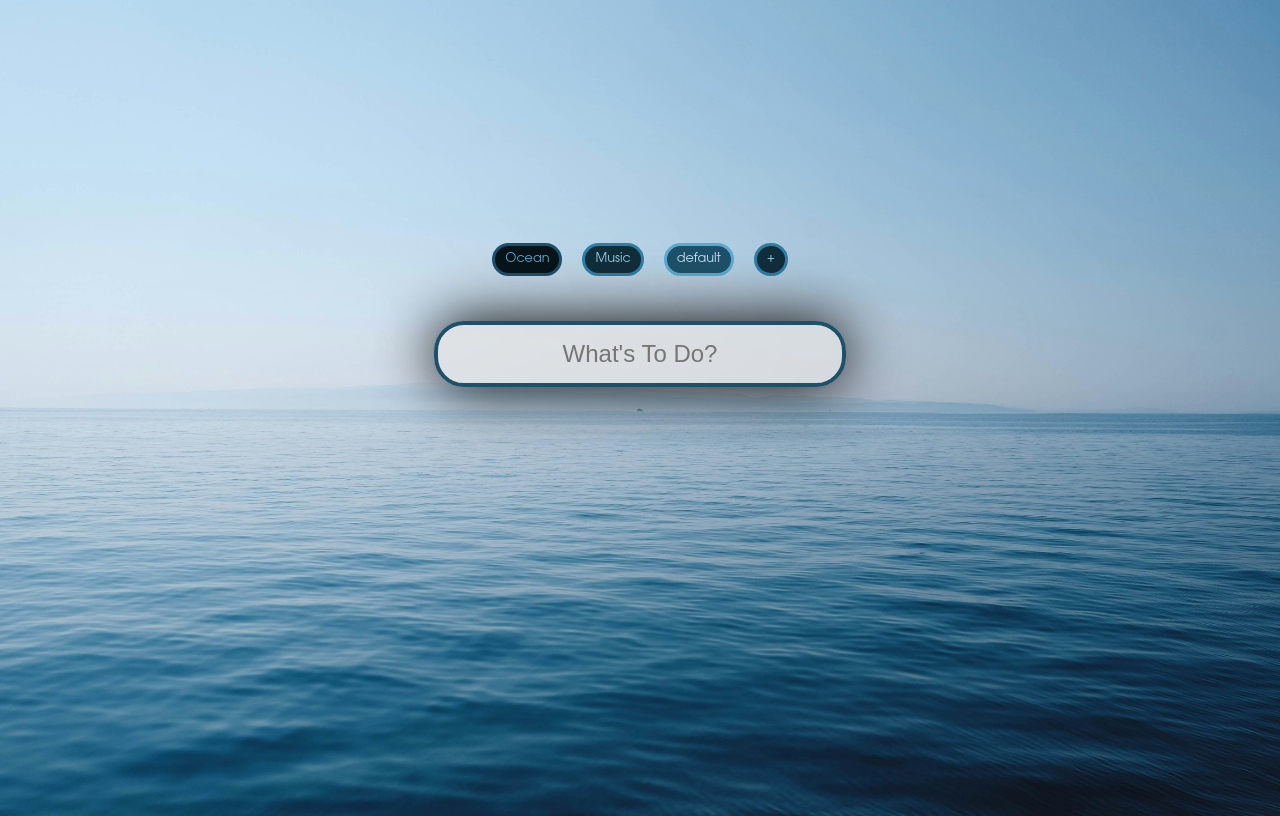
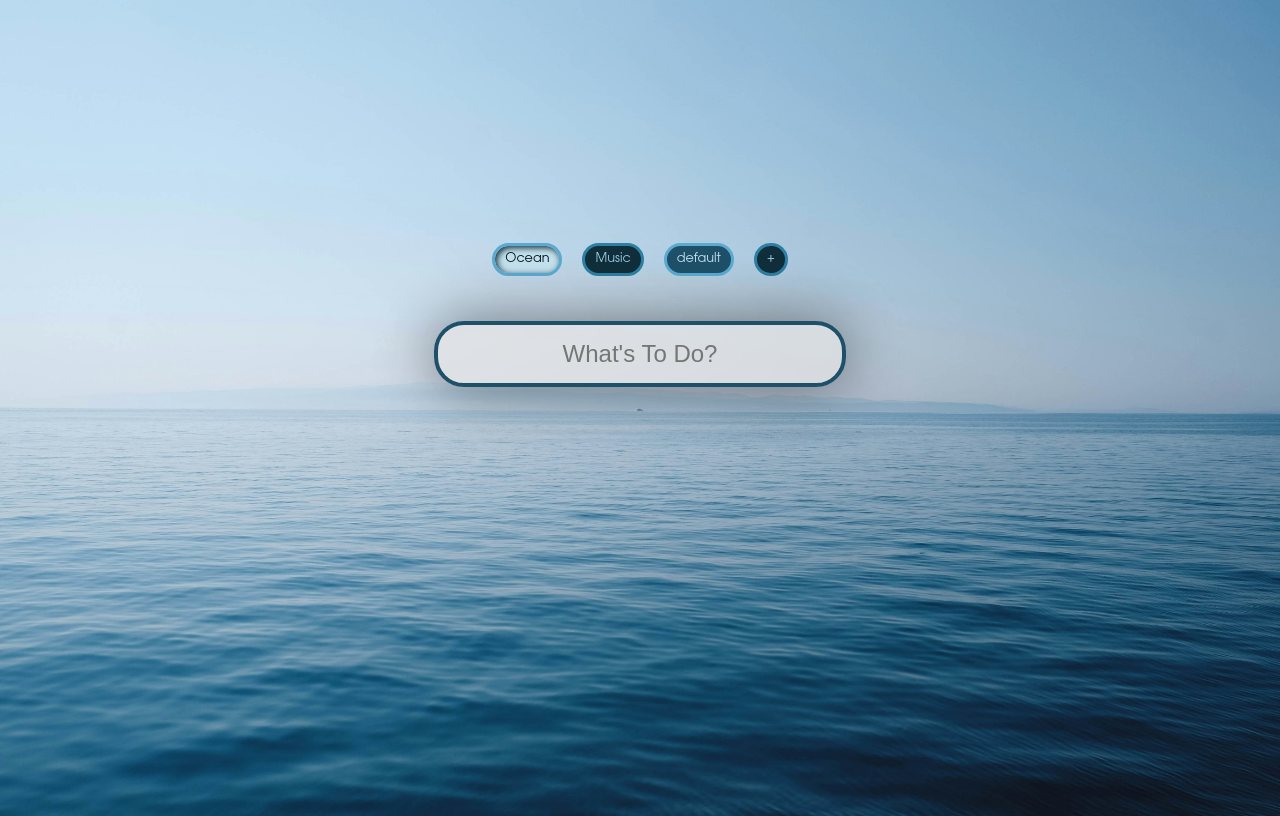
Before and after one commit to emze77/odin-todo-floating, a website built with webpack: page src/template.html in a window 1280 px wide. Built offline with nearby package versions, Linux system fonts and the light colour scheme.

Commit message:
highlight current project

```diff
--- a/src/css/styles.css
+++ b/src/css/styles.css
@@ -12,6 +12,9 @@
   --olivedrab-bg: url("../assets/img/desert_juli-kosolapova-Us_dv71f1bc-unsplash.jpg");
   --sienna-bg: url("../assets/img/vulcano_tetiana-grypachevska-80x3QULJDN4-unsplash.jpg");
   --steelblue-bg: url("../assets/img/ocean_thomas-vimare-IZ01rjX0XQA-unsplash.jpg");
+
+  --color-highlight-current: #ba3a3a;
+
 
   font-family: var(--regular-font);
   --transition-time: 0.5s;
@@ -50,7 +53,7 @@
 
   border-radius: 30px;
   background-color: rgba(229, 229, 229, 0.694);
-  box-shadow: 0 0 60px black;
+  box-shadow: 0 0 60px rgba(0, 0, 0, 0.477);
 }
 
 .main-block__project-space {
@@ -77,6 +80,12 @@
   &:hover {
     cursor: pointer;
   }
+}
+
+.main-block__project-button--current {
+  /* border-color: red;
+  box-shadow: 20px 20px 20px red; */
+
 }
 
 
--- a/src/js/dialog.js
+++ b/src/js/dialog.js
@@ -8,7 +8,8 @@
   renderCardProjectSelection,
   renderAccomblishedCardsList,
 } from "./dom.js";
-import { allAccomblishedCards, prios, allCards } from "./deck.js";
+import { allAccomblishedCards, prios
+ } from "./deck.js";
 import {
   handleNewProject,
   deleteCurrentProject,
--- a/src/js/project-space.js
+++ b/src/js/project-space.js
@@ -8,7 +8,6 @@
   createDomProject,
 } from "./dom.js";
 import { rebuildSite } from "./index.js";
-
 
 export const allProjects = [];
 
@@ -34,6 +33,7 @@
   clearProjectSpace();
   loadTheme();
   renderProjects();
+  // highlightCurrentProject();
   handleProjectClick();
   // handleNewProjectClick();
 }
@@ -57,12 +57,10 @@
     styleProjectButtons.nextThemeHint(allProjects[i], i);
   }
 
+  // styleProjectButtons.highlightCurrentProject();
+
   themeAdjustmentMainInput();
-
-  // colorAddProjectButton();
 }
-
-// let colorValue = BOTTOM_COLOR_VALUE
 
 const styleProjectButtons = (function () {
   const BOTTOM_COLOR_VALUE = 5;
@@ -75,16 +73,35 @@
       `.main-block__project-button`
     );
 
+    // highlight current project
+    if (iterator === 0) {
+      currentProjectMenu[
+        iterator
+      ].style.borderColor = `var(--${currentProject.theme}-5)`;
+      currentProjectMenu[
+        iterator
+      ].style.backgroundColor = `var(--${currentProject.theme}-3)`;
+      currentProjectMenu[
+        iterator
+      ].style.color = `var(--${currentProject.theme}-9)`;
+      currentProjectMenu[
+        iterator
+      ].style.boxShadow = `inset 2px 2px 6px var(--${currentProject.theme}-8)`;
+    } else {
       currentProjectMenu[
         iterator
       ].style.borderColor = `var(--${currentProject.theme}-${colorValue})`;
       currentProjectMenu[iterator].style.backgroundColor = `var(--${
         currentProject.theme
       }-${colorValue + 2})`;
-    currentProjectMenu[iterator].style.color = `var(--${currentProject.theme}-${
-      colorValue - 2
-    })`;
+      currentProjectMenu[iterator].style.color = `var(--${
+        currentProject.theme
+      }-${colorValue - 2})`;
 
+
+    }
+
+    // colorValue vibrates between TOP and BOTTOM
     if (!reverse) {
       colorValue++;
       if (colorValue === TOP_COLOR_VALUE) reverse = true;
@@ -110,7 +127,17 @@
     });
   };
 
-  return { vibrant, nextThemeHint };
+  const highlightCurrentProject = () => {
+    const currentProjectMenu = document.querySelectorAll(
+      `.main-block__project-button`
+    );
+
+    currentProjectMenu[0].style.borderColor = `var(--${themeColors[0]}-8)`;
+    currentProjectMenu[0].style.backgroundColor = `var(--${themeColors[0]}-6)`;
+    currentProjectMenu[0].style.color = `var(--${themeColors[0]}-2)`;
+  };
+
+  return { vibrant, nextThemeHint, highlightCurrentProject };
 })();
 
 function handleProjectClick() {
@@ -153,8 +180,10 @@
   // set next project before deleting current
   switchProject(1);
 
-  console.log("deleting project " + project.name)
+  console.log("deleting project " + project.name);
   // get index of project to delete (should be 1);
-  const deleteProjectIndex = allProjects.findIndex((el) => el.uuid === project.uuid);
+  const deleteProjectIndex = allProjects.findIndex(
+    (el) => el.uuid === project.uuid
+  );
   allProjects.splice(deleteProjectIndex, 1);
 }
```
Lines whose indentation alone changed are shown as unchanged.
